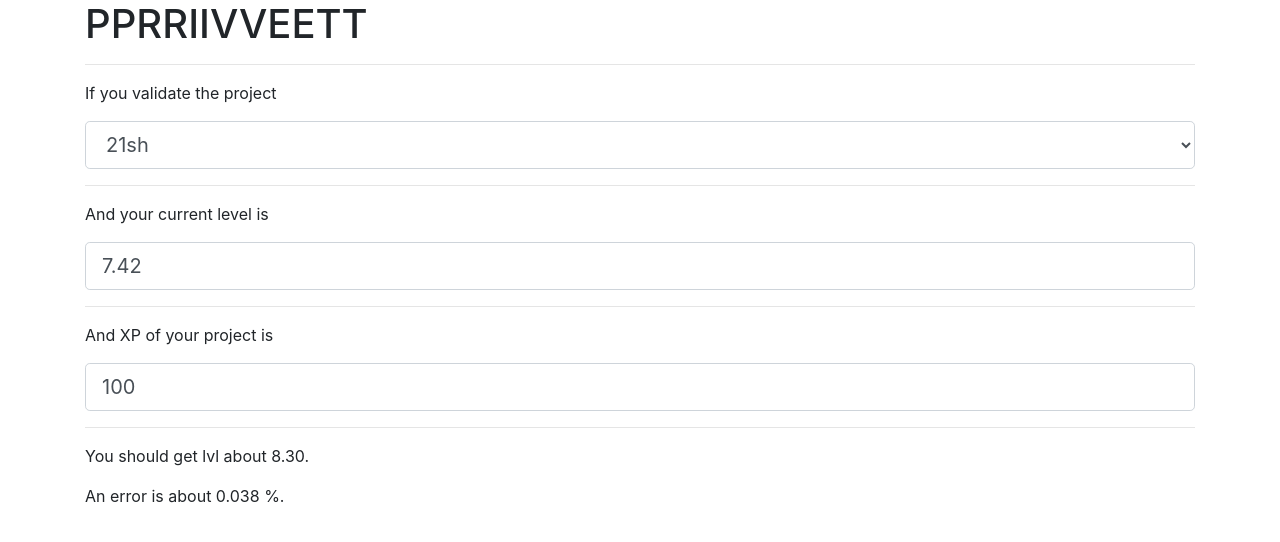
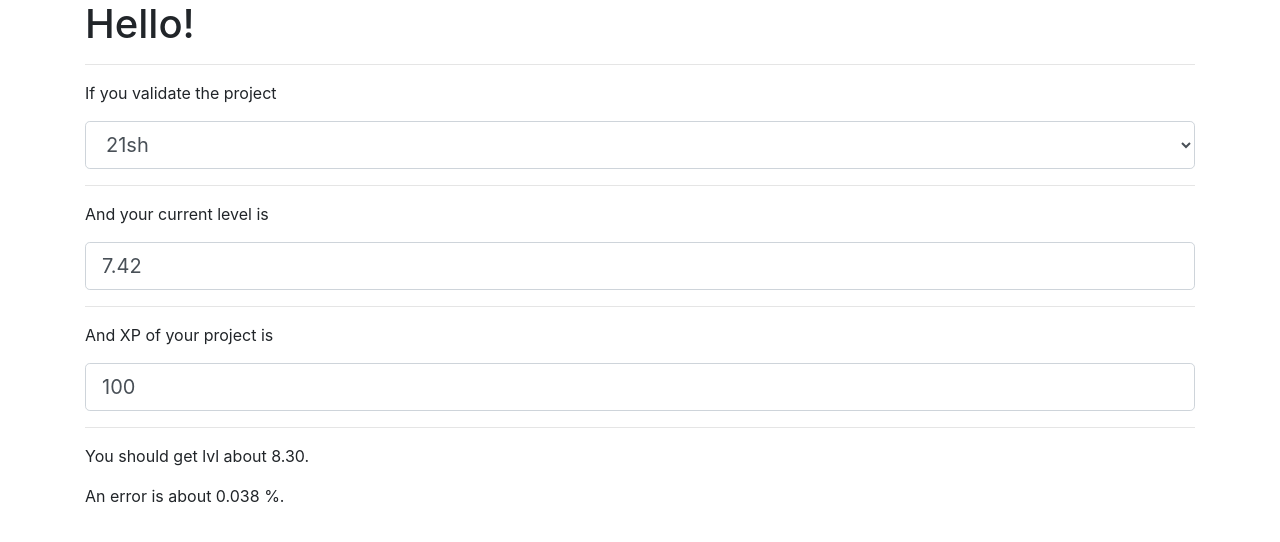
Before and after one commit to tmvnn/21_42calc, a plain HTML site: page index.html in a window 1280 px wide. Drawn offline with nearby package versions, Linux system fonts and the light colour scheme.

Commit message:
index.html modifyed

```diff
--- a/index.html
+++ b/index.html
@@ -13,7 +13,7 @@
   </head>
   <body>
     <div class="container">
-      <h1>PPRRIIVVEETT</h1>
+      <h1>Hello!</h1>
       <hr>
       <p>If you validate the project</p>
       <select id="projects" class="form-control form-control-lg">
```
